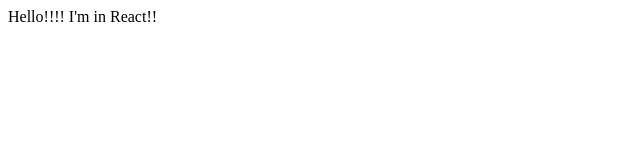
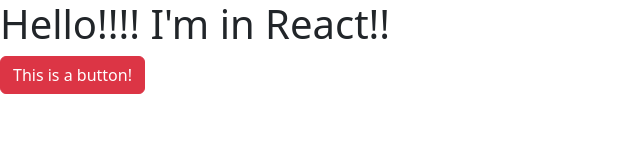
Before and after one commit to MeherTasnim/demo-fe-w1-cssframeworks-open5v, a React app: page / in a window 1280 px wide. Shown: the whole page, without its empty margins (0-640 px from the left). Built offline with nearby package versions, Linux system fonts and the light colour scheme.

Commit message:
Add styles with class names

```diff
--- a/client/App.js
+++ b/client/App.js
@@ -3,7 +3,8 @@
 function App(){
     return(
         <div>
-            Hello!!!! I'm in React!!
+            <h1>Hello!!!! I'm in React!!</h1>
+            <button className="btn btn-danger">This is a button!</button>
         </div>
     )
 }
--- a/client/index.html
+++ b/client/index.html
@@ -4,6 +4,7 @@
     <meta charset="UTF-8">
     <meta name="viewport" content="width=device-width, initial-scale=1.0">
     <title>Demo: React Bootstrap project</title>
+    <link href="https://cdn.jsdelivr.net/npm/bootstrap@5.3.0/dist/css/bootstrap.min.css" rel="stylesheet" integrity="sha384-9ndCyUaIbzAi2FUVXJi0CjmCapSmO7SnpJef0486qhLnuZ2cdeRhO02iuK6FUUVM" crossorigin="anonymous">
 </head>
 <body>
     <div id="root"></div>
```
